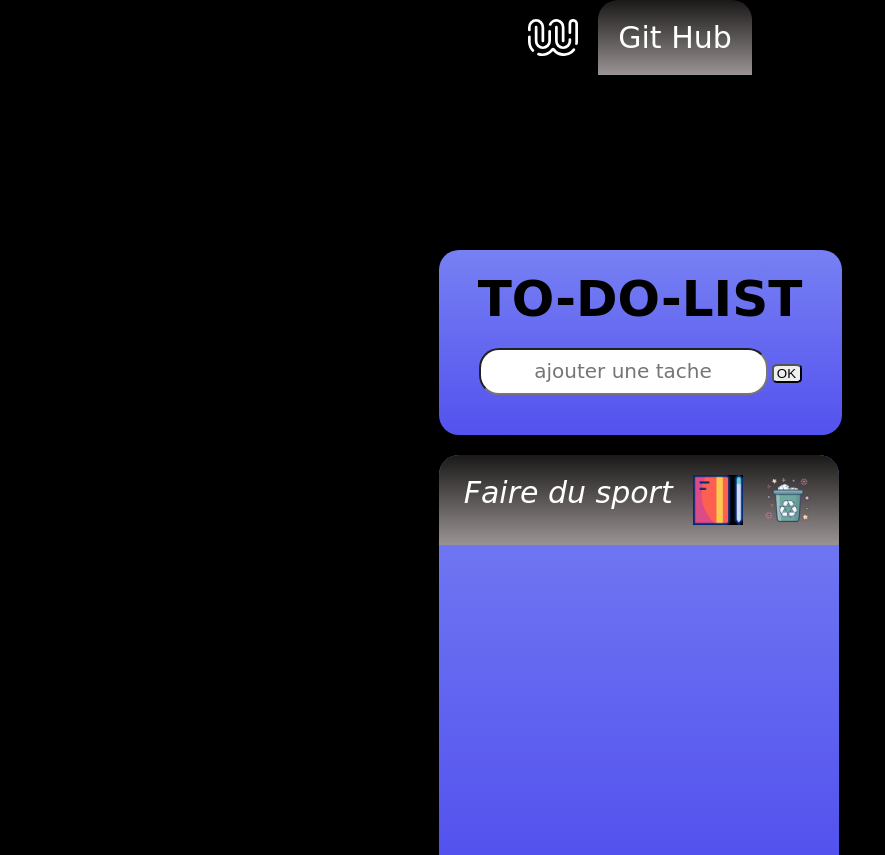
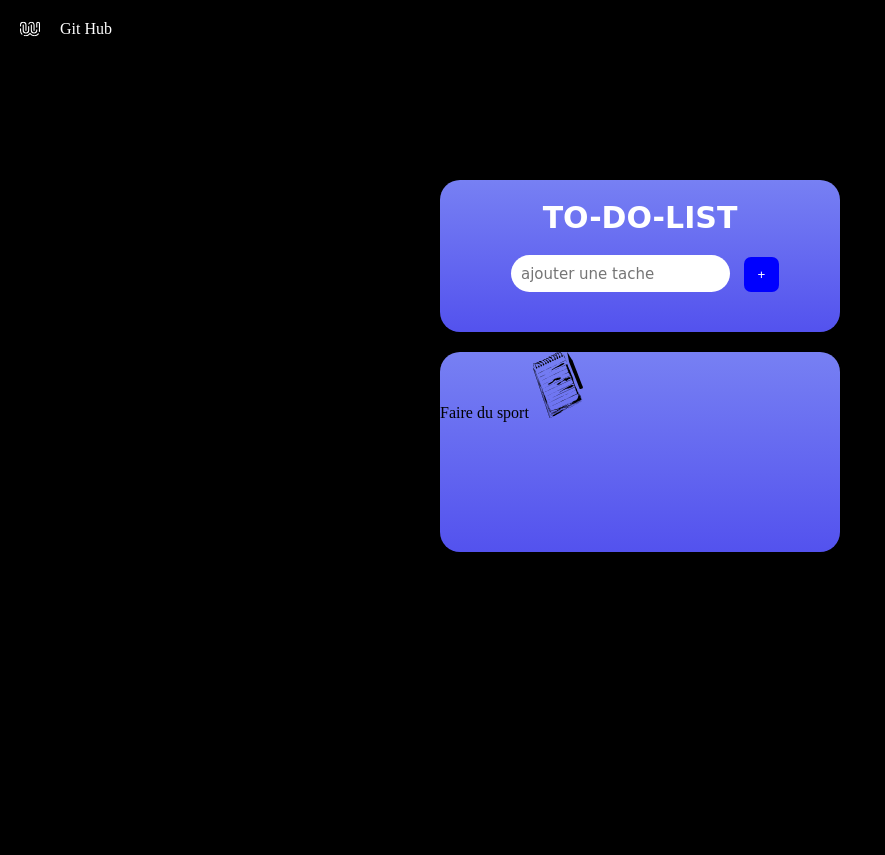
Before and after one commit to WildCodeSchool-2024-02/To-do-List-Project, a plain HTML site: page index.html in a window 1280 px wide. Shown: the whole page, without its empty margins (0-885 px from the left). After the commit the page ends 800 px from the top, so only its background shows below. Drawn offline with Linux system fonts and the light colour scheme; a web font is replaced by a local one.

Commit message:
modernisation du site

```diff
--- a/index.html
+++ b/index.html
@@ -26,17 +26,19 @@
       <div class="action">
         <h1>TO-DO-LIST</h1>
         <div class="tache"><input type="text" name="Ajouter une tache" placeholder="ajouter une tache">
-          <button>OK</button>
+          <button>+</button>
         </div>
 
       </div>
 
       <div class="list">
         <ul>
-          <li><i>Faire du sport </i><img src="/image/carnet-de-notes.jpg" alt=""><img src="/image/corbeille.png" alt="">
-            </>
+          <li>Faire du sport
+
+            <img src="/image/38206.svg" alt=""><span class="material-icons-outlined">
+
+            </span>
           </li>
-
         </ul>
       </div>
     </div>
--- a/style.css
+++ b/style.css
@@ -6,7 +6,6 @@
 }
 
 body {
-
     background-color: black;
 }
 
@@ -14,18 +13,23 @@ header {
 
     background-color: transparent;
     width: auto;
-    height: 30vh;
+    height: 20vh;
     color: white;
-
-
 }
 
 nav {
     display: flex;
-    justify-content: center;
-    align-items: center;
     gap: 20px;
+    width: 100%;
+    margin: 20px;
+}
 
+nav img {
+    width: 20px;
+}
+
+nav ul li {
+    list-style-type: none;
 }
 
 img {
@@ -43,89 +47,87 @@ main {
 }
 
 .action {
-    margin-top: 10px;
     text-align: center;
     background: linear-gradient(#7780F3, #5352EE);
     gap: 50px;
     padding: 20px;
-    border-radius: 20px;
 
     ::placeholder {
         font-family: "Klee One", cursive;
     }
 
+    border-radius: 20px;
+
 }
 
 h1 {
     font-family: "Klee One", cursive;
-    font-size: 50px;
+    font-size: 30px;
+    font-weight: bold;
+    color: white;
 }
 
 .tache {
+    gap: 20px;
+    width: auto;
     margin: 20px;
+
 }
+
+input {
+    padding: 10px;
+    font-size: 15px;
+    border-radius: 20px;
+    border: none;
 
 
 
-
-
-input {
-    padding: 10px;
-    font-size: 20px;
-    text-align: center;
-    border-radius: 20px;
-    border: no-border;
-
 }
 
-input:hover {
-
-    border-top: 6px solid rgb(184, 224, 75);
-    border-bottom: 6px solid rgb(164, 216, 22);
-    border-left: 6px solid rgb(205, 113, 147);
-    border-right: 6px solid rgb(36, 151, 197);
-}
 
 .list {
     margin-top: 20px;
     width: 400px;
-    height: 400px;
+    height: 200px;
     background: linear-gradient(#7780F3, #5352EE);
-    color: black;
     border-top-left-radius: 20PX;
     border-top-right-radius: 20px;
+    border-radius: 20px;
 
 
 }
 
 button {
-    width: 30px;
+    width: 35px;
     border-radius: 20%;
+    border: none;
+    height: 35px;
+    color: white;
+    background-color: blue;
+    position: relative;
+    right: -10px;
+}
 
-}
+
 
 .list img {
     width: 50px;
 }
 
-ul {
-    background: linear-gradient(rgb(26, 24, 24), rgb(154, 147, 147));
-    border-top-left-radius: 20px;
-    border-top-right-radius: 20px;
+
+@media(max-width:498px) {
+    body {
+        margin-bottom: 10px;
+    }
+
+    .action {
+        width: 82%;
+        margin-left: 15px;
+        display: block;
+
+        align-items: center;
+
+    }
+
+
 }
-
-li {
-    display: flex;
-    justify-content: space-around;
-    padding: 20px;
-    font-size: 30px;
-    gap: 10px;
-    font-family: "Klee One", cursive;
-    color: white;
-}
-
-li button {
-    padding: 15px;
-}
-
-@media(max-width:498px) {}
```
Also changed, not shown: image/38206.svg (added), 1 other file.
